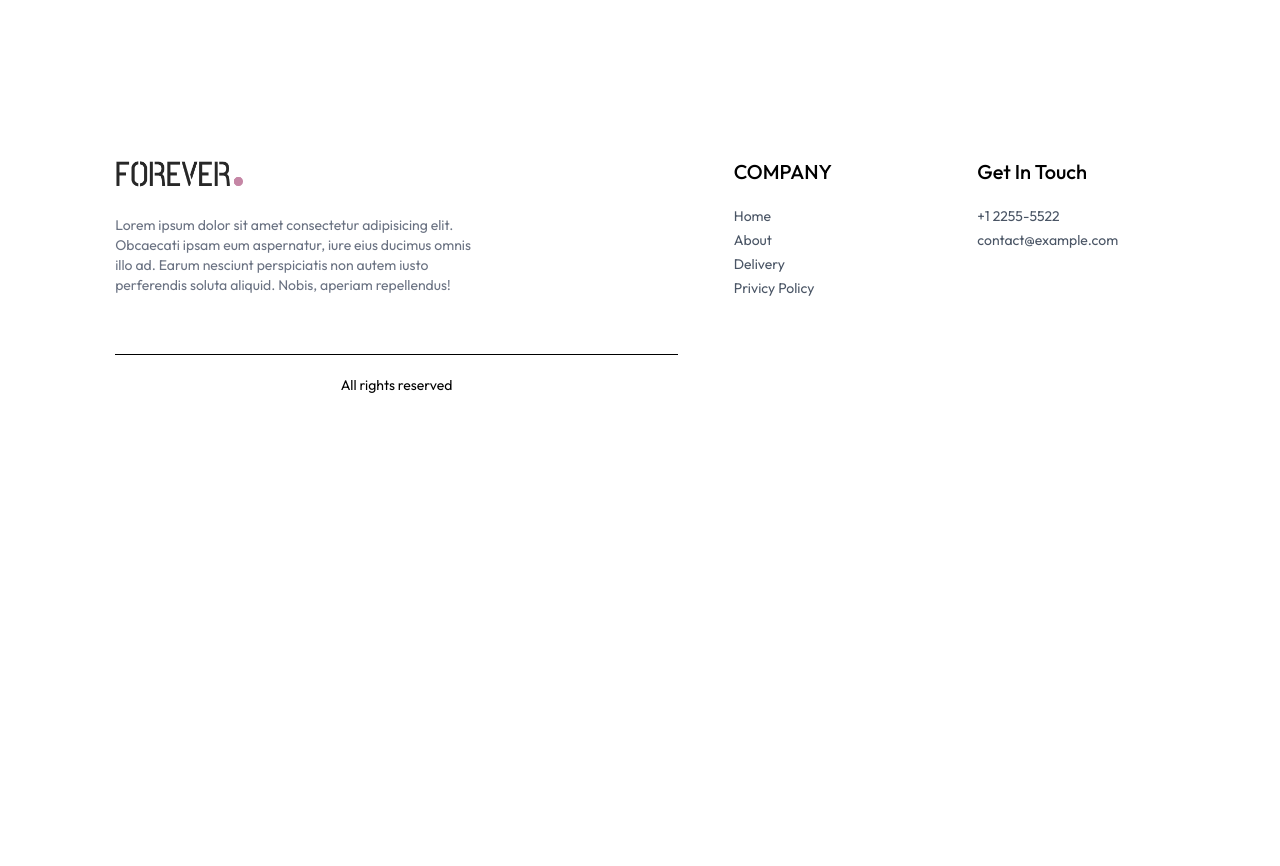
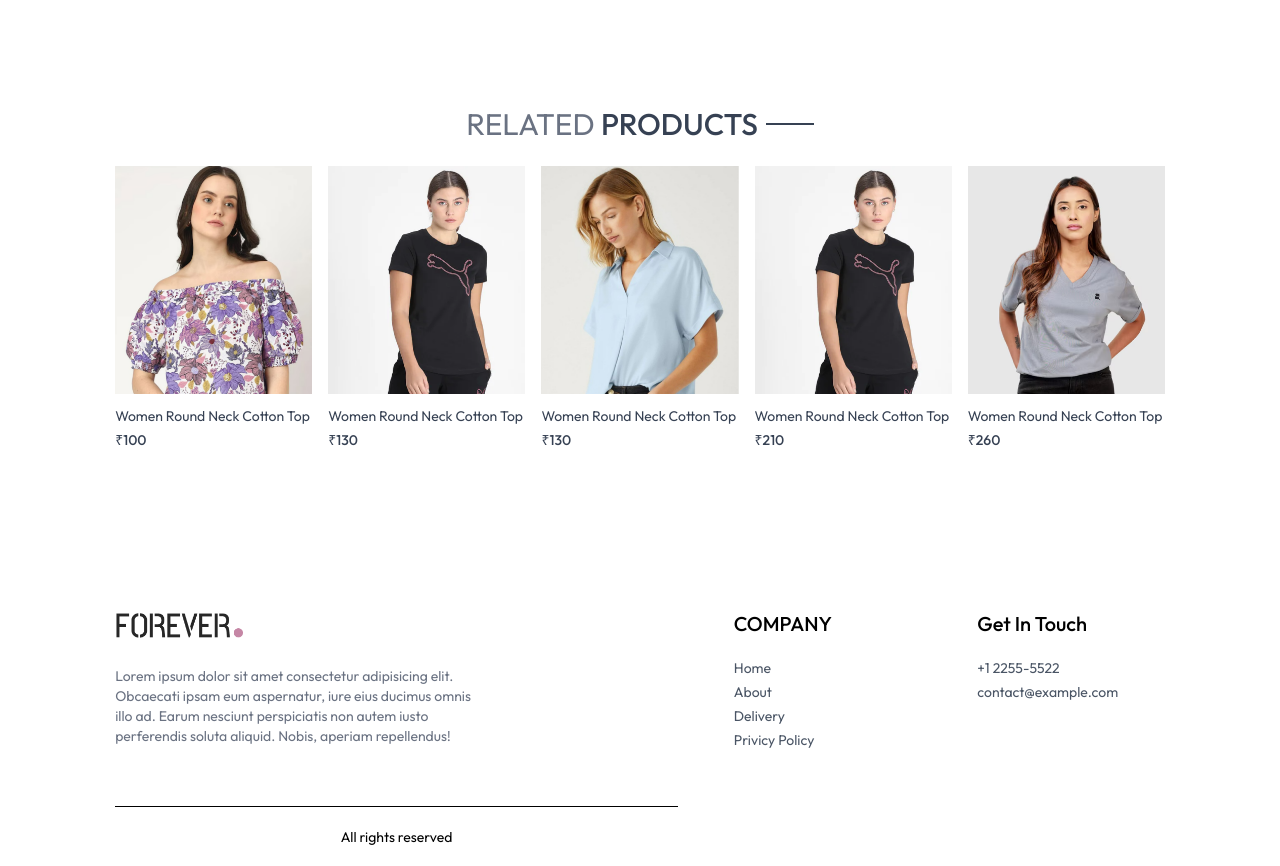
Before and after one commit to aaslaam/Cartio, a React app in the folder frontend/: page /product/aaaaa in a window 1280 px wide. Shown: the part 813-1679 px from the top of the page. Before the commit the page ends 1268 px from the top, so only its background shows below. Built offline with nearby package versions, Linux system fonts and the light colour scheme; the HTML template or start-up script is replaced by a standard one.

Commit message:
Added Related Products Section

```diff
--- /dev/null
+++ b/frontend/src/components/RelatedProducts.jsx
@@ -0,0 +1,43 @@
+import React, { useContext, useState, useEffect } from 'react'
+
+import { ShopContext } from '../context/ShopContext'
+import Title from './Title'
+import ProductItem from './ProductItem'
+
+const RelatedProducts = ({ category, subCategory }) => {
+  const { products } = useContext(ShopContext)
+  const [related, setRelated] = useState([])
+  {/* show related products */}
+
+  useEffect(() => {
+    if (products.length > 0) {
+      let productsCopy = products.slice()
+      productsCopy = productsCopy.filter((item) => category === item.category)
+      productsCopy = productsCopy.filter((item) => subCategory === item.subCategory)
+
+      setRelated(productsCopy.slice(0, 5))
+    }
+  }, [products])
+
+  return (
+    <div className="my-24">
+      <div className="text-center text-3xl py-3">
+        <Title text1={"RELATED"} text2={"PRODUCTS"} />
+      </div>
+
+      <div className="grid grid-cols-2 sm:grid-cols-3 md:grid-cols-4 lg:grid-cols-5 gap-4 gap-y-6">
+        {related.map((item, index) => (
+          <ProductItem
+            key={index}
+            id={item._id}
+            image={item.image}
+            name={item.name}
+            price={item.price}
+          />
+        ))}
+      </div>
+    </div>
+  )
+}
+
+export default RelatedProducts
--- a/frontend/src/pages/Product.jsx
+++ b/frontend/src/pages/Product.jsx
@@ -4,7 +4,7 @@
 import { ShopContext } from '../context/ShopContext'
 import { assets } from '../assets/assets'
 import ProductReviews from '../components/ProductReviews'
-
+import RelatedProducts from '../components/RelatedProducts'
 
 const Product = () => {
   const { productId } = useParams()
@@ -79,9 +79,12 @@
           </div>
         </div>
       </div>
-
       {/* desc and review sec */}
       <ProductReviews description={productData.description} />
+
+      {/* Related Products */}
+            <RelatedProducts category={productData.category} subCategory={productData.subCategory} />
+
     </div>
   ) : <div className='opacity-0'></div>
 }
```
